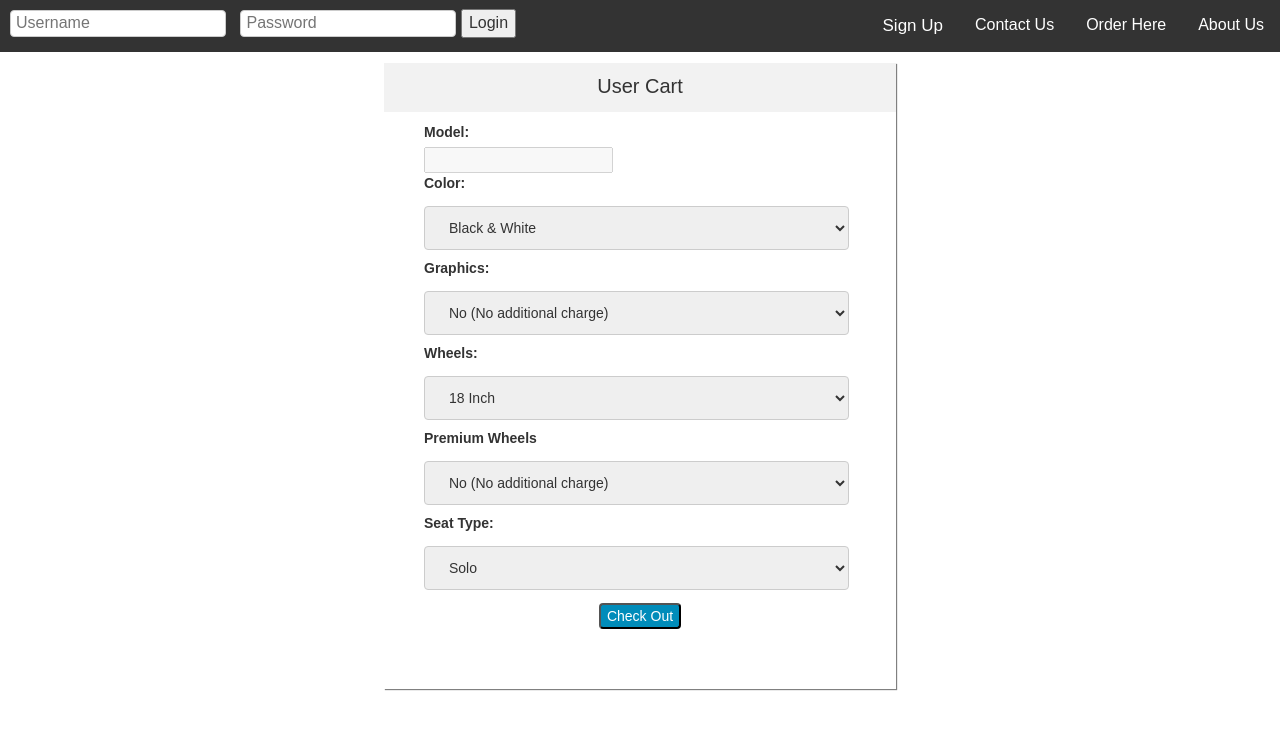
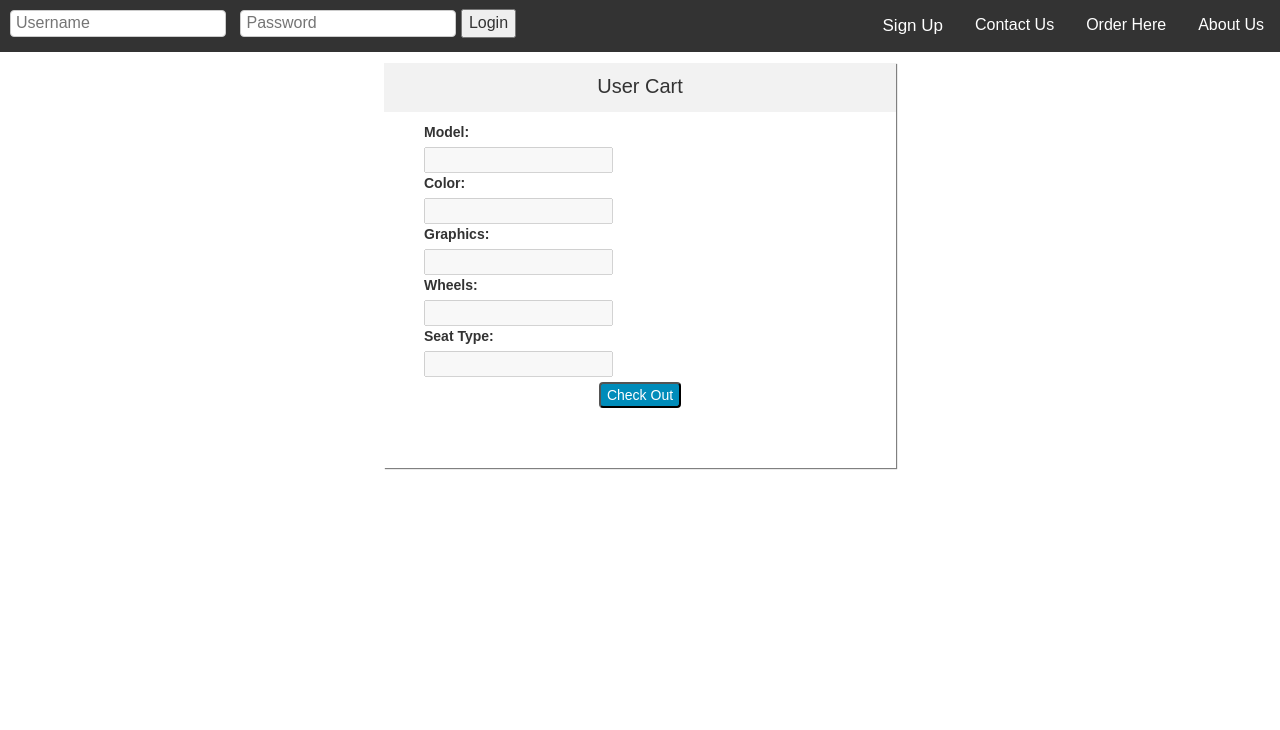
Before and after one commit to JamesPWalsh/IHCCElectricCompanyTeam, a PHP site: page /userCart.php in a window 1280 px wide. Shown: the top 730 px of the page. Run offline with PHP 8.4, Linux system fonts and the light colour scheme.

Commit message:
Update userCart.php

```diff
--- a/userCart.php
+++ b/userCart.php
@@ -158,7 +158,11 @@
 		 $graphic = getCategory($id,'graphic');
 		 $wheel = getCategory($id,'wheel');
 		 $color = getCategory($id,'color');
-		 if(!$graphic)$graphic = 'No graphics';
+		 if($graphic){
+			 $graphic = 'Premiuim Graphics';
+		 }elseif(!$graphic){
+			 $graphic = 'No graphics';
+		 }
 	 }
 	 function getCategory($id,$var) {
 		 include('connect.php');
@@ -245,40 +249,21 @@
 			</li>
 			<li>
 				<label>Color: </label><br>
-				<select id = "color">
-					<option value="black/white">Black & White</option>
-					<option value="yellow/red">Yellow & Red (+ $250)</option>
-				</select>
+				<input disabled class="form" type="text" name="username" value="<?php echo (isset($color))?$color:'';?>" id="form-email" width="400px"/>
 			</li>
 			<div id="premiumGraphics">
 			<li>
 				<label>Graphics: </label><br>
-				<select id = "graphics">
-					<option value="no">No (No additional charge)</option>
-					<option value="yes">Yes (+ $350)</option>
-				</select>
+				<input disabled class="form" type="text" name="username" value="<?php echo (isset($graphic))?$graphic:'';?>" id="form-email" width="400px"/>
 			</li>
 			</div>
 			<li>
 				<label>Wheels: </label><br>
-				<select id = "wheels">
-					<option value="18">18 Inch</option>
-					<option value="19">19 Inch</option>
-				</select>
-			</li>
-			<li>
-				<label>Premium Wheels </label><br>
-				<select id = "premium">
-					<option value="no">No (No additional charge)</option>
-					<option value="yes">Yes (+ $100)</option>
-				</select>
+				<input disabled class="form" type="text" name="username" value="<?php echo (isset($wheel))?$wheel:'';?>" id="form-email" width="400px"/>
 			</li>
 			<li>
 				<label>Seat Type: </label><br>
-				<select id = "seat">
-					<option value="solo">Solo</option>
-					<option value="standard">Standard</option>
-				</select>
+				<input disabled class="form" type="text" name="username" value="<?php echo (isset($seat))?$seat:'';?>" id="form-email" width="400px"/>
 			</li>
 		</ul>
 </div>
```
